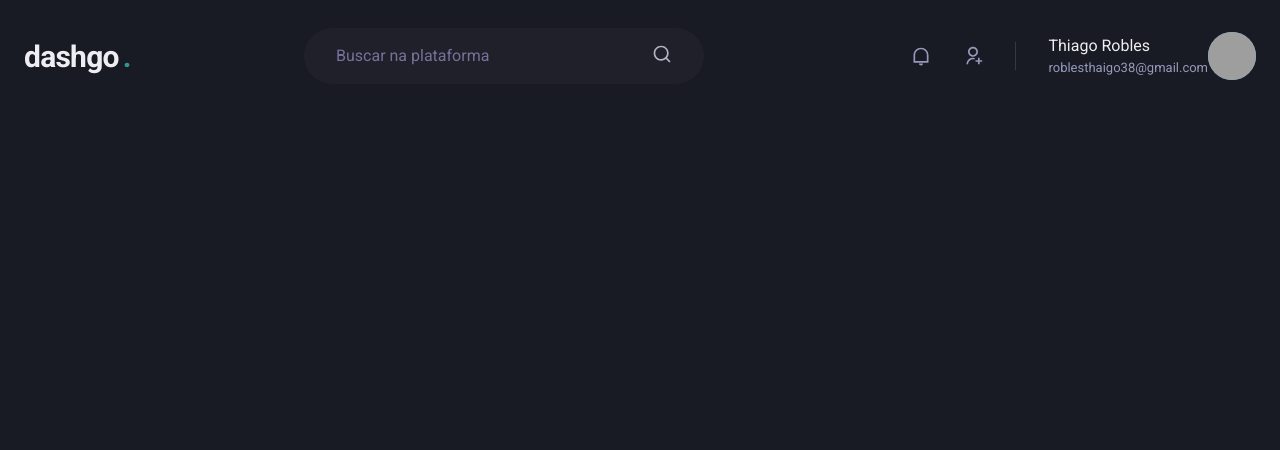
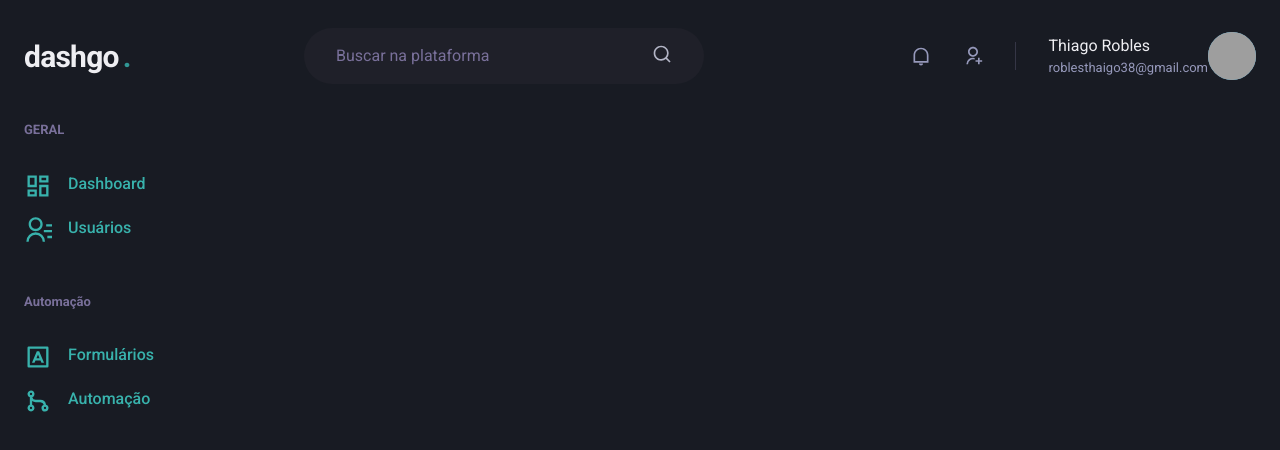
Before and after one commit to trsp400/dashgo, a Next.js app: page /dashboard in a window 1280 px wide. Shown: the top 450 px of the page. Built offline with nearby package versions, Linux system fonts and the light colour scheme; grey boxes are pictures that could not be loaded.

Commit message:
chore: create Sidebar component

```diff
--- /dev/null
+++ b/src/components/Sidebar.tsx
@@ -0,0 +1,56 @@
+import { Box, Icon, Link, Stack, Text } from "@chakra-ui/react";
+import {
+  RiContactsLine,
+  RiDashboardLine,
+  RiGitMergeLine,
+  RiInputMethodLine,
+} from "react-icons/ri";
+
+export default function Sidebar() {
+  return (
+    <Box as="aside" w="64" mr="8">
+      <Stack spacing="12" align="flex-start">
+        <Box>
+          <Text fontWeight="bold" color="gray.400" fontSize="small">
+            {" "}
+            GERAL
+          </Text>
+          <Stack spacing="4" mt="8" align="stretch">
+            <Link display="flex" align="center" color="teal.400">
+              <Icon as={RiDashboardLine} fontSize="28" />
+              <Text ml="4" fontWeight="medium">
+                Dashboard
+              </Text>
+            </Link>
+            <Link display="flex" align="center" color="teal.400">
+              <Icon as={RiContactsLine} fontSize="28" />
+              <Text ml="4" fontWeight="medium">
+                Usuários
+              </Text>
+            </Link>
+          </Stack>
+        </Box>
+        <Box>
+          <Text fontWeight="bold" color="gray.400" fontSize="small">
+            {" "}
+            Automação
+          </Text>
+          <Stack spacing="4" mt="8" align="stretch">
+            <Link display="flex" align="center" color="teal.400">
+              <Icon as={RiInputMethodLine} fontSize="28" />
+              <Text ml="4" fontWeight="medium">
+                Formulários
+              </Text>
+            </Link>
+            <Link display="flex" align="center" color="teal.400">
+              <Icon as={RiGitMergeLine} fontSize="28" />
+              <Text ml="4" fontWeight="medium">
+                Automação
+              </Text>
+            </Link>
+          </Stack>
+        </Box>
+      </Stack>
+    </Box>
+  );
+}
--- a/src/pages/dashboard.tsx
+++ b/src/pages/dashboard.tsx
@@ -1,6 +1,15 @@
 import { Flex } from "@chakra-ui/react";
 import Header from "../components/Header";
+import Sidebar from "../components/Sidebar";
 
 export default function Dashboard() {
-  return <Header />;
+  return (
+    <Flex direction="column" h="100vh">
+      <Header />
+
+      <Flex w="100%" my="6" maxWidth={1480} mx="auto" px="6">
+        <Sidebar />
+      </Flex>
+    </Flex>
+  );
 }
```
